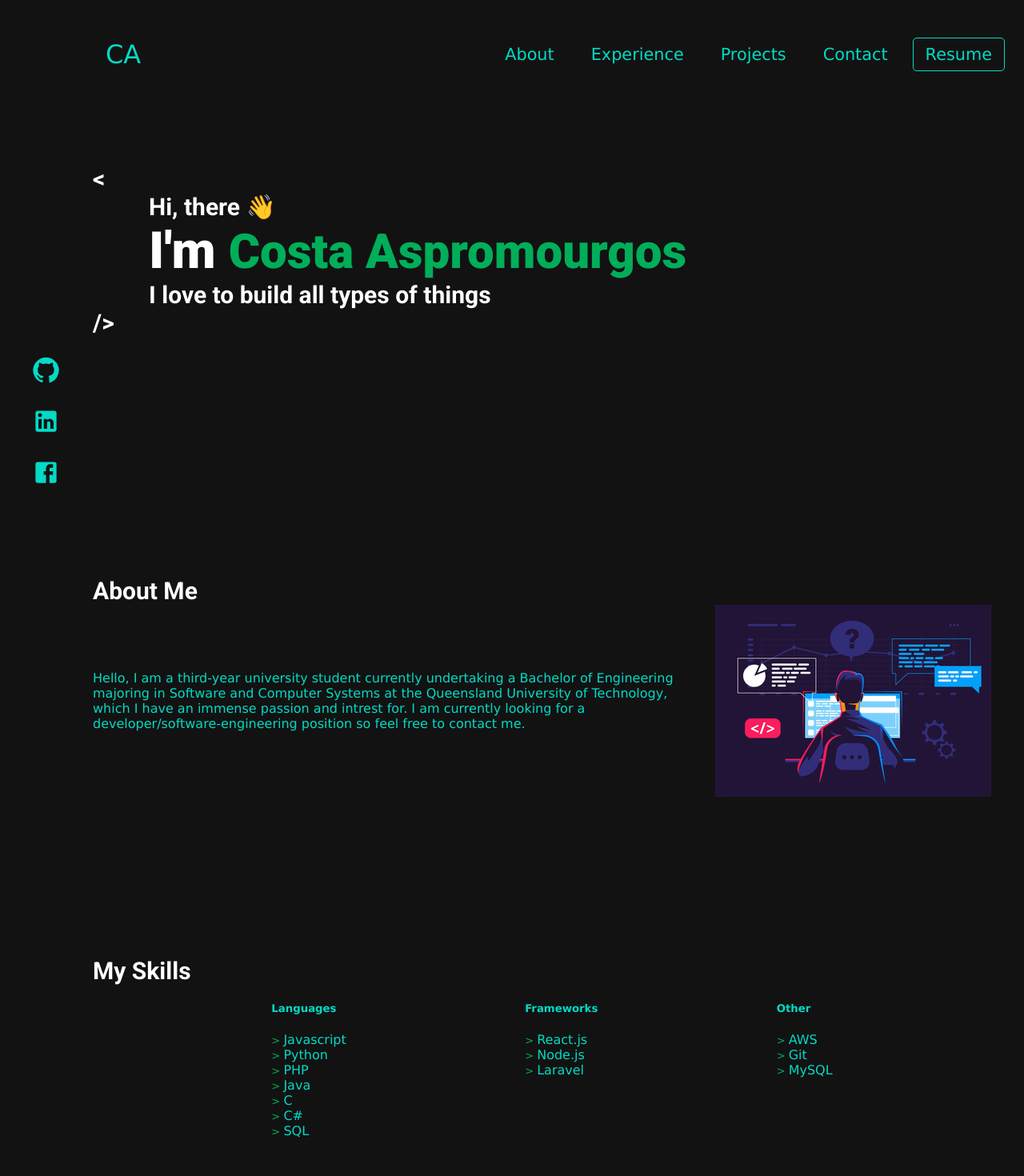
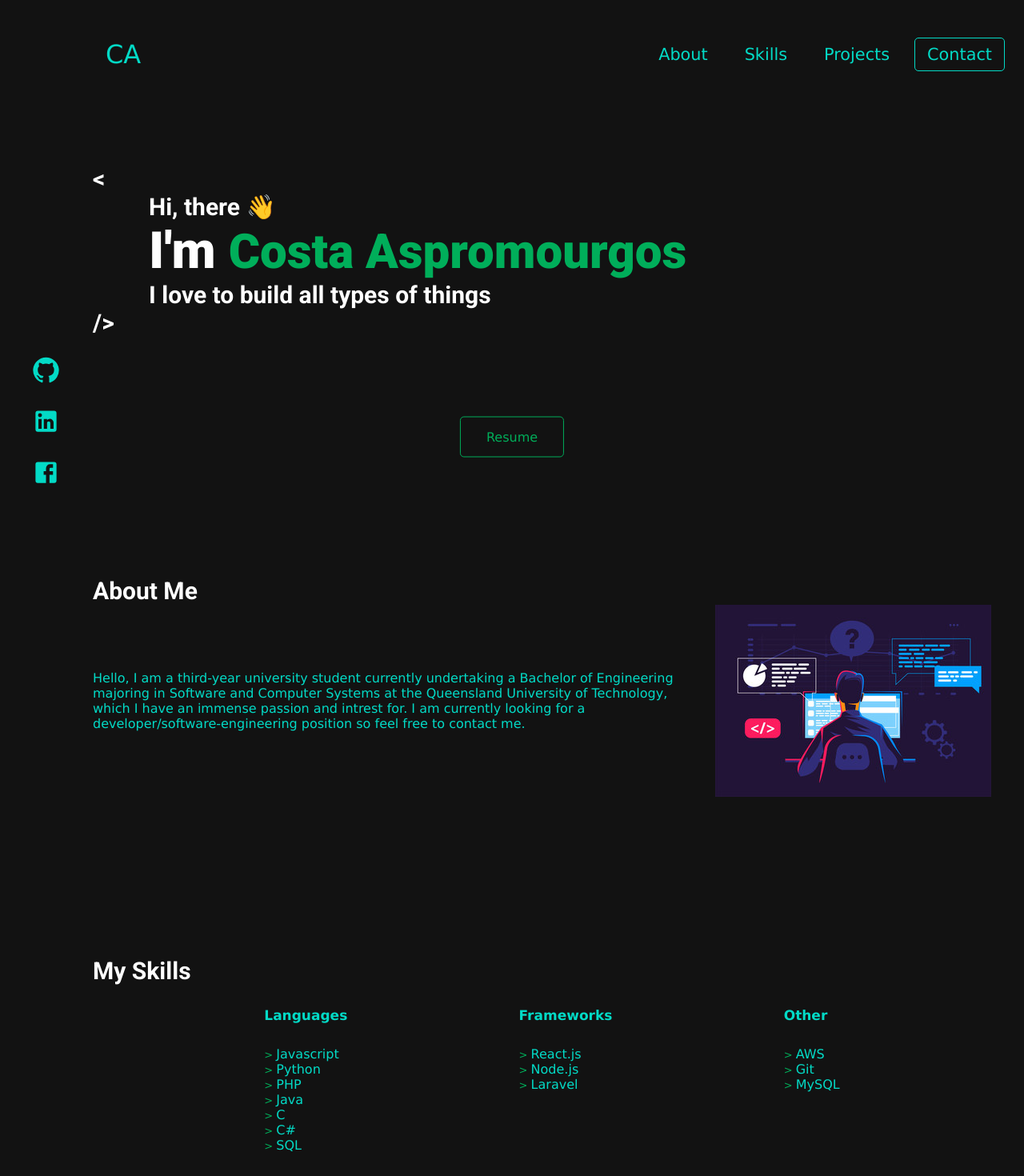
Before and after one commit to CostaAspro708/me, a React (Create React App) app: page / in a window 1280 px wide. Shown: the top 1470 px of the page at 80% size. Built offline with nearby package versions, Linux system fonts and the light colour scheme.

Commit message:
formating

```diff
--- a/package.json
+++ b/package.json
@@ -14,6 +14,7 @@
     "@testing-library/user-event": "^13.5.0",
     "gh-pages": "^3.2.3",
     "install": "^0.13.0",
+    "jquery": "^3.6.0",
     "npm": "^8.6.0",
     "react": "^18.0.0",
     "react-dom": "^18.0.0",
--- a/src/App.css
+++ b/src/App.css
@@ -13,7 +13,7 @@ nav ul {
 }
 nav ul li{
     margin-right: 1rem;
-
+    cursor: pointer;
 }
 
 nav ul li a {
@@ -23,7 +23,7 @@ nav ul li a {
     color: #03dac6;
 }
 
-nav ul li:nth-child(5) a{
+nav ul li:nth-child(4) a{
     border-radius: 5px;
     border: solid #03dac6;
     border-width: thin;
@@ -141,6 +141,33 @@ h2 {
 .intro .hi {
     padding-left: 70px;
 }
+
+.my_resume {
+    z-index: 1;
+    padding-top: 250px;
+    position: absolute;
+    left: 50%;
+    -ms-transform: translate(-50%, -50%);
+    transform: translate(-50%, -50%);
+}
+.my_resume a{
+    z-index: 1;
+    color: rgb(0, 174, 90);
+    padding: 15px 32px;
+    text-align: center;
+    text-decoration: none;
+    display: inline-block;
+    font-size: 16px;
+    border-radius: 5px;
+    border: solid rgb(0, 174, 90);
+    border-width: thin;
+}
+.my_resume a:hover{
+    z-index: 1;
+    box-shadow: inset 0 0 100px 100px rgba(255, 255, 255, 0.1);
+    border-radius: 5px;
+    transition: 0.25s;
+} */
 .app-body {
     margin-left: 100px; /* Same as sidebar width*/
 }
@@ -185,6 +212,9 @@ h2 {
     font-size: small;
     color: rgb(0, 174, 90);
 }
+.skill_heading {
+    font-size: 17px;
+}
 .list{
     list-style: none;
 }
@@ -192,31 +222,6 @@ h2 {
 .projects {
     padding-top: 200px;
 }
-/* .contact {
-    margin-top: 100px;
-    position: absolute;
-    left: 50%;
-    -ms-transform: translate(-50%, -50%);
-    transform: translate(-50%, -50%);
-    background-color: #4CAF50;
-}
-.contact a {
-    color: rgb(0, 174, 90);
-    padding: 15px 32px;
-    text-align: center;
-    text-decoration: none;
-    display: inline-block;
-    font-size: 16px;
-    border-radius: 5px;
-    border: solid rgb(0, 174, 90);
-    border-width: thin;
-}
-
-.contact a:hover{
-    box-shadow: inset 0 0 100px 100px rgba(255, 255, 255, 0.1);
-    border-radius: 5px;
-    transition: 0.25s;
-} */
 
 .contact {
     padding-top: 200px;
@@ -299,7 +304,7 @@ h2 {
     .hamburger{
         display: flex;
         cursor: pointer;
-        z-index: 2;
+        z-index: 6;
     }
     nav ul {
         padding-top: 100px;
@@ -312,6 +317,7 @@ h2 {
         width: 50%;
         align-items: center;
         transition: right 0.3s ease-in;
+        z-index: 5;
     }
     nav ul li {
         margin-right: 15px;
--- a/src/App.js
+++ b/src/App.js
@@ -12,6 +12,7 @@ import programmerImg from "./img/generic-programmer.jpg";
 
 import Projects from "./components/Projects";
 
+import $ from "jquery";
 function NavBar(){
 
   return(
@@ -22,11 +23,10 @@ function NavBar(){
             <span class="bar"></span>
           </a>
           <ul>
-            <li><a>About</a></li>
-            <li><a>Experience</a></li>
-            <li><a>Projects</a></li>
-            <li><a>Contact</a></li>
-            <li class="Resume"><a href={resume_pdf} target="_blank">Resume</a></li>
+            <li><a class="about_link">About</a></li>
+            <li><a class="skills_link">Skills</a></li>
+            <li><a class="projects_link">Projects</a></li>
+            <li><a class="contact_link">Contact</a></li>
           </ul>
     </nav>
   );
@@ -62,6 +62,33 @@ function App() {
       hamburger.classList.toggle('cross');
       document.body.classList.toggle('fixed-position');
     })
+
+    $(".about_link").click(function() {
+      $('html,body').animate({
+          scrollTop: $(".about").offset().top},
+          'slow');
+    });
+
+    $(".skills_link").click(function() {
+      $('html,body').animate({
+          scrollTop: $(".skills").offset().top},
+          'slow');
+    });
+
+    $(".projects_link").click(function() {
+      $('html,body').animate({
+          scrollTop: $(".projects").offset().top},
+          'slow');
+    });
+
+    $(".contact_link").click(function() {
+      $('html,body').animate({
+          scrollTop: $(".contact").offset().top},
+          'slow');
+    });
+
+
+
   });
 
   return (
@@ -81,6 +108,7 @@ function App() {
             <h3>I love to build all types of things</h3>
           </div>
           <h3>/&gt;</h3>
+          <div class="my_resume"> <a href={resume_pdf} target="_blank">Resume</a> </div>
           </div>
         <div class="about">
           <h1>About Me</h1>
@@ -93,7 +121,7 @@ function App() {
           <h1>My Skills</h1>
           <div class="container">
             <div class="languages">
-              <h5>Languages</h5>
+              <h5 class="skill_heading">Languages</h5>
               <ul>
                 <li>Javascript</li>
                 <li>Python</li>
@@ -105,7 +133,7 @@ function App() {
               </ul>
             </div>
             <div class="frameworks">
-              <h5>Frameworks</h5>
+              <h5 class="skill_heading">Frameworks</h5>
               <ul>
                 <li>React.js</li>
                 <li>Node.js</li>
@@ -113,7 +141,7 @@ function App() {
               </ul>
             </div>
             <div class="other">
-              <h5>Other</h5>
+              <h5 class="skill_heading">Other</h5>
               <ul>
                 <li>AWS</li>
                 <li>Git</li>
```
Also changed, not shown: 1 other file (tests, documents, lock files or other folders).
